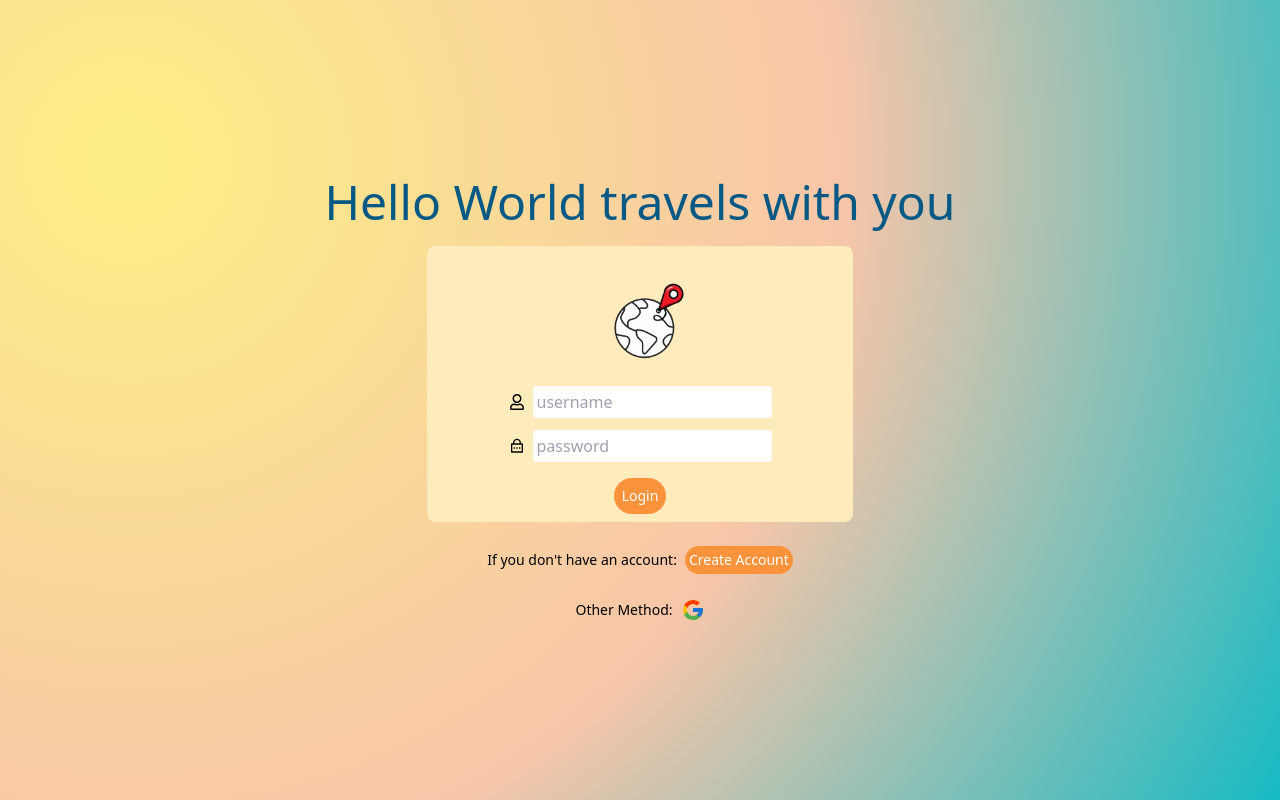
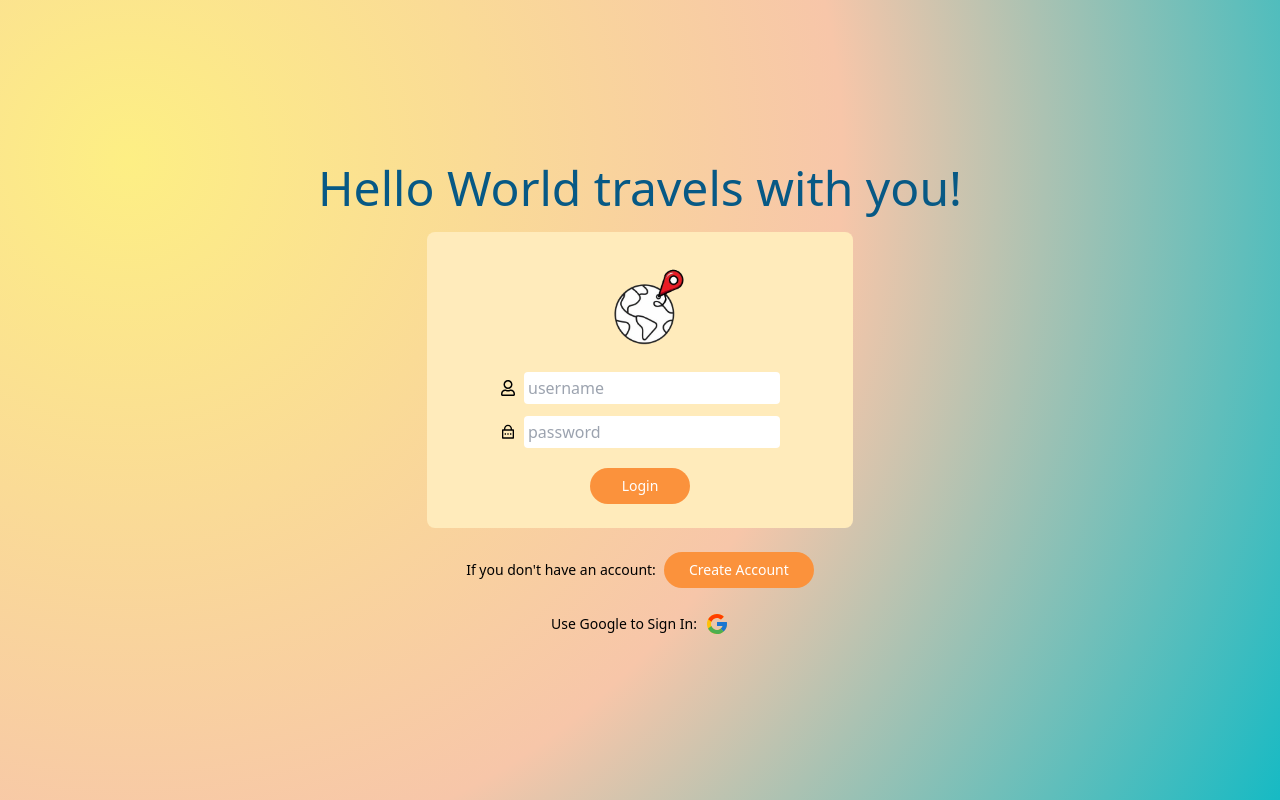
Before and after one commit to Awannng/helloworld, a React (Vite) app: page /login in a window 1280 px wide. Built offline with nearby package versions, Linux system fonts and the light colour scheme.

Commit message:
login page size formatting

```diff
--- a/src/pages/LoginPage.jsx
+++ b/src/pages/LoginPage.jsx
@@ -44,20 +44,20 @@ const LoginPage = ({ setIsAuthenticated }) => {
   return (
     <>
       <div
-        className="place-content-center log-in-bg"
+        className="place-content-center log-in-bg min-w-[400px]"
         style={{
           minHeight: "100vh",
           textAlign: "center",
         }}
       >
-        <div className="text-center mb-5">
+        <div className="text-center mb-5 min-w-[400px]">
           <h1 className="text-5xl text-sky-800">
-            Hello World travels with you
+            Hello World travels with you!
           </h1>
         </div>
 
         {/* Adds a border and darker shade of color around the input boxes fotr login */}
-        <div className=" rounded-lg p-2 mr-auto ml-auto w-1/3 log-in-contrast">
+        <div className="rounded-lg p-2 mr-auto ml-auto w-1/3 min-w-[300px] log-in-contrast">
           {/* Inputbox for username and password */}
           <div className="flex flex-col justify-center items-center gap-3">
             <div className="-mb-10">
@@ -66,11 +66,11 @@ const LoginPage = ({ setIsAuthenticated }) => {
               </div>
             </div>
 
-            <div className="flex gap-2 items-center justify-center">
+            <div className="flex gap-2 items-center justify-center ">
               {/* Icon for the username */}
               <FaRegUser />
               <input
-                className="p-1 rounded"
+                className="p-1 rounded w-[20vw]"
                 type="text"
                 placeholder="username"
                 value={username}
@@ -85,7 +85,7 @@ const LoginPage = ({ setIsAuthenticated }) => {
               {/* Icon for the password */}
               <RiLockPasswordLine />
               <input
-                className="p-1 rounded"
+                className="p-1 rounded w-[20vw]"
                 type="password"
                 placeholder="password"
                 value={password}
@@ -99,7 +99,7 @@ const LoginPage = ({ setIsAuthenticated }) => {
 
           {/* Login Button that checks if is authenticated, if is then it will jump to the Homepage*/}
           <button
-            className="bg-orange-400 rounded-full p-2 text-white hover:bg-orange-700 text-sm mt-4"
+            className="bg-orange-400 rounded-full p-2 text-white hover:bg-orange-700 text-sm mt-5 mb-4 w-[100px]"
             onClick={handleLogin}
           >
             Login
@@ -112,7 +112,7 @@ const LoginPage = ({ setIsAuthenticated }) => {
           {/* When clicked, jumps to a create account page which is a form */}
           <Link
             to="/createAccount"
-            className="bg-orange-400 rounded-full p-1 text-white hover:bg-orange-700 text-sm"
+            className="bg-orange-400 rounded-full p-2 text-white hover:bg-orange-700 text-sm w-[150px]"
           >
             Create Account
           </Link>
@@ -120,7 +120,7 @@ const LoginPage = ({ setIsAuthenticated }) => {
 
         {/* Third Party Login */}
         <div className="mt-6 flex justify-center items-center gap-2">
-          <p className="text-sm">Other Method:</p>
+          <p className="text-sm">Use Google to Sign In:</p>
           {/*pass setIsAuthenticated as parameter to GoogleLoginComponent */}
           <GoogleLoginComponent setIsAuthenticated={setIsAuthenticated} />
         </div>
```
